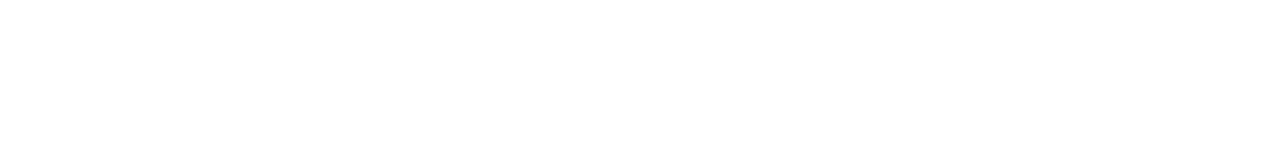
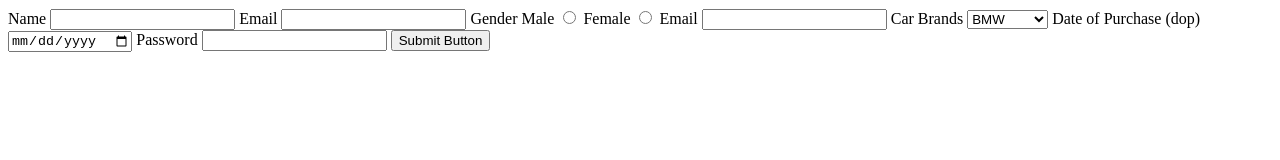
Before and after one commit to acciojob/car-insurance-form-darowais909, a website: page main.html in a window 1280 px wide. Drawn offline with Linux system fonts and the light colour scheme.

Commit message:
created a submission

```diff
--- a/main.html
+++ b/main.html
@@ -7,6 +7,38 @@
 </head>
 
 <body>
+	<form>
+		<label for="name">Name</label>
+		<input type="text" id="name" required>
+
+		<label for="email">Email</label>
+		<input type="email" id="email" required>
+
+		<label>Gender</label>
+		<label>Male</label>
+		<input type="radio" name="gender">
+		<label>Female</label>
+		<input type="radio" name="gender">
+
+
+		<label for="email">Email</label>
+		<input type="email" id="email" required>
+
+		<label for="cars">Car Brands</label>
+		<select id="cars">
+			<option>BMW</option>
+			<option>Audi</option>
+			<option>Mercedez</option>
+		</select>
+
+		<label for="dop">Date of Purchase (dop)</label>
+		<input type="date" id="dop" required>
+
+		<label for="password">Password</label>
+		<input type="password" id=password required>
+
+		<button type="submit">Submit Button</button>
+	</form>
 	<!-- the entire body must be written by student -->
     <script type="text/javascript" src="./script.js">
 </script>
```
